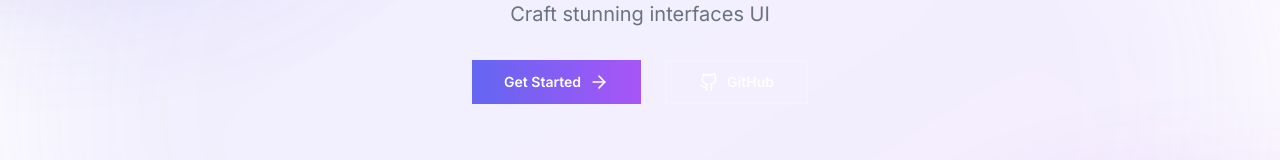
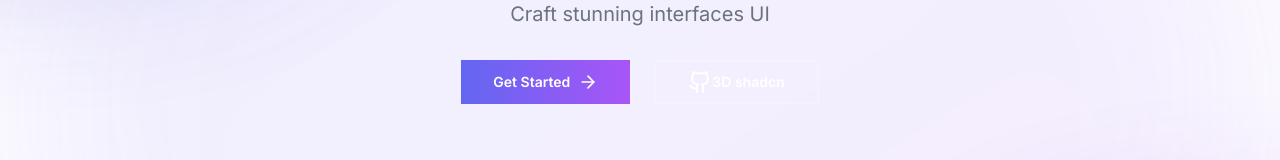
Before and after one commit to TomasLonnblad/tl999, a Next.js app: page / in a window 1280 px wide. Shown: the part 297-457 px from the top of the page. Built offline with nearby package versions, Linux system fonts and the light colour scheme.

Commit message:
Update button text and GitHub icon in landing page

```diff
--- a/components/animated-landing.tsx
+++ b/components/animated-landing.tsx
@@ -112,8 +112,8 @@ export default function AnimatedLanding() {
               whileHover={{ scale: 1.05, borderColor: "rgba(255,255,255,0.5)" }}
               whileTap={{ scale: 0.95 }}
             >
-              <Github className="mr-2 h-5 w-5" />
-              <span>GitHub</span>
+              <Github className="" />
+              <span>3D shadcn</span>
             </MotionLink>
       </motion.div>
 
```
